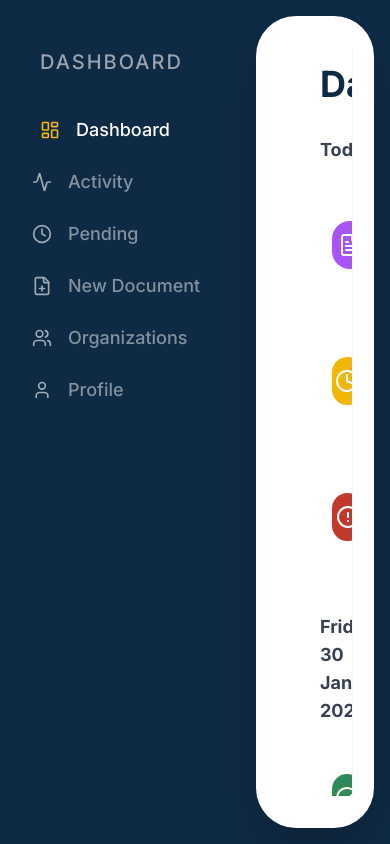
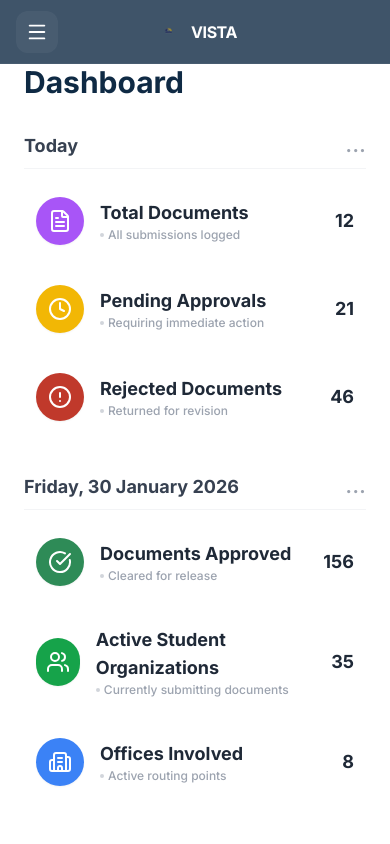
Before and after one commit to Purple-House-ni-JD/hackathon, a React (Vite) app in the folder hack-frontend/: page /dashboard in a window 390 px wide. Built offline with nearby package versions, Linux system fonts and the light colour scheme.

Commit message:
Refactor AdminDashboard and improve mobile navigation

```diff
--- /dev/null
+++ b/hack-frontend/src/components/AdminProfile.tsx
@@ -0,0 +1,65 @@
+import React from "react";
+
+interface AdminProfileProps {
+    email: string;
+    role: string;
+    department: string;
+    avatarUrl: string;
+    variant?: "light" | "dark";
+}
+
+const AdminProfile: React.FC<AdminProfileProps> = ({
+    email,
+    role,
+    department,
+    avatarUrl,
+    variant = "light",
+}) => {
+    const isDark = variant === "dark";
+
+    return (
+        <div className={`flex flex-col items-center w-full ${isDark ? "text-white" : "text-ustp-navy"}`}>
+            {/* Profile Section */}
+            <div className="flex flex-col items-center mb-6 lg:mb-8 w-full">
+                <div className="relative mb-4">
+                    <img
+                        src={avatarUrl}
+                        alt="Profile"
+                        className="w-20 h-20 lg:w-24 lg:h-24 rounded-2xl object-cover shadow-lg border-2 border-white/20"
+                    />
+                    <div className="absolute -top-2 -right-2 bg-red-500 text-white text-xs font-bold w-6 h-6 rounded-full flex items-center justify-center border-2 border-white">
+                        4
+                    </div>
+                </div>
+                <h3 className={`text-xl font-bold text-center ${isDark ? "text-white" : "text-ustp-navy"}`}>
+                    Admin Staff
+                </h3>
+                <p className={`text-sm underline cursor-pointer hover:text-ustp-gold transition-colors ${isDark ? "text-gray-400" : "text-gray-500"}`}>
+                    {email}
+                </p>
+            </div>
+
+            {/* User Details */}
+            <div className={`space-y-4 lg:space-y-6 w-full text-center ${isDark ? "lg:text-center" : "lg:text-left"} mb-8 lg:mb-0`}>
+                <div>
+                    <label className={`text-xs font-bold uppercase ${isDark ? "text-gray-500" : "text-gray-400"}`}>
+                        Role
+                    </label>
+                    <p className={`text-sm font-semibold ${isDark ? "text-white" : "text-ustp-navy"}`}>
+                        {role}
+                    </p>
+                </div>
+                <div>
+                    <label className={`text-xs font-bold uppercase ${isDark ? "text-gray-500" : "text-gray-400"}`}>
+                        Department
+                    </label>
+                    <p className={`text-sm font-semibold ${isDark ? "text-white" : "text-ustp-navy"}`}>
+                        {department}
+                    </p>
+                </div>
+            </div>
+        </div>
+    );
+};
+
+export default AdminProfile;
--- a/hack-frontend/src/pages/admin/AdminDashboard.tsx
+++ b/hack-frontend/src/pages/admin/AdminDashboard.tsx
@@ -10,47 +10,98 @@ import {
   AlertCircle,
   CheckCircle,
   Building2,
+  Menu,
+  X,
 } from "lucide-react";
 
+import AdminProfile from "../../components/AdminProfile";
+
 const AdminDashboard = () => {
+  const [isSidebarOpen, setIsSidebarOpen] = React.useState(false);
+
+  const adminData = {
+    email: "osa.admin@ustp.edu.ph",
+    role: "Super Admin",
+    department: "Student Affairs",
+    avatarUrl: "https://images.unsplash.com/photo-1494790108377-be9c29b29330?ixlib=rb-1.2.1&auto=format&fit=crop&w=128&q=80"
+  };
+
   return (
-    <div className="flex h-screen bg-ustp-navy text-white overflow-hidden font-sans">
+    <div className="flex h-screen bg-ustp-navy text-white overflow-hidden font-sans relative">
+      {/* MOBILE HEADER - Improved for better visibility */}
+      <div className="lg:hidden fixed top-0 left-0 right-0 bg-ustp-navy/80 backdrop-blur-xl border-b border-white/5 h-16 px-4 flex items-center justify-between z-50">
+        <button
+          onClick={() => setIsSidebarOpen(!isSidebarOpen)}
+          className="p-2.5 bg-white/5 hover:bg-white/10 rounded-xl text-white transition-all active:scale-95"
+          aria-label="Toggle Menu"
+        >
+          {isSidebarOpen ? <X size={22} /> : <Menu size={22} />}
+        </button>
+        <div className="flex items-center gap-2">
+          <img src="/vistalogo.png" alt="Logo" className="w-7 h-7" />
+          <span className="font-bold tracking-tight text-white">VISTA</span>
+        </div>
+        <div className="w-10"></div> {/* Spacer for symmetry */}
+      </div>
+
       {/* 1. LEFT NAVIGATION (Floating on Blue) */}
-      <aside className="w-64 flex flex-col pt-12 pl-8 pb-8 space-y-10">
+      <aside
+        className={`
+        ${isSidebarOpen ? "translate-x-0" : "-translate-x-full"}
+        lg:translate-x-0 lg:flex w-64 flex flex-col pt-12 px-8 pb-8 space-y-10
+        fixed lg:relative inset-y-0 left-0 bg-ustp-navy z-40 transition-transform duration-300 ease-in-out
+      `}
+      >
         <h2 className="text-xl font-medium text-gray-400 uppercase tracking-widest pl-2">
           Dashboard
         </h2>
 
-        <nav className="flex flex-col space-y-6">
+        <nav className="flex flex-col space-y-6 flex-1">
           <NavItem
             icon={<LayoutDashboard size={20} />}
             label="Dashboard"
             active
+            onClick={() => setIsSidebarOpen(false)}
           />
-          <NavItem icon={<Activity size={20} />} label="Activity" />
-          <NavItem icon={<Clock size={20} />} label="Pending" />
-          <NavItem icon={<FilePlus size={20} />} label="New Document" />
-          <NavItem icon={<Users size={20} />} label="Organizations" />
-          <NavItem icon={<User size={20} />} label="Profile" />
+          <NavItem icon={<Activity size={20} />} label="Activity" onClick={() => setIsSidebarOpen(false)} />
+          <NavItem icon={<Clock size={20} />} label="Pending" onClick={() => setIsSidebarOpen(false)} />
+          <NavItem icon={<FilePlus size={20} />} label="New Document" onClick={() => setIsSidebarOpen(false)} />
+          <NavItem icon={<Users size={20} />} label="Organizations" onClick={() => setIsSidebarOpen(false)} />
+          <NavItem icon={<User size={20} />} label="Profile" onClick={() => setIsSidebarOpen(false)} />
         </nav>
+
+        {/* ADMIN PROFILE IN SIDEBAR (Mobile/Tablet Only) */}
+        <div className="lg:hidden mt-auto border-t border-white/10 pt-8">
+          <AdminProfile {...adminData} variant="dark" />
+        </div>
       </aside>
 
+      {/* OVERLAY for mobile sidebar */}
+      {isSidebarOpen && (
+        <div
+          className="fixed inset-0 bg-black/50 z-30 lg:hidden"
+          onClick={() => setIsSidebarOpen(false)}
+        />
+      )}
+
       {/* 2. MAIN CARD CONTAINER */}
-      <main className="flex-1 bg-white text-neutral-dark rounded-[2.5rem] my-4 mr-4 p-8 shadow-2xl flex overflow-hidden relative">
+      <main className="flex-1 bg-white text-neutral-dark rounded-none lg:rounded-[2.5rem] lg:my-4 lg:mr-4 p-4 lg:p-8 shadow-2xl flex flex-col lg:flex-row overflow-hidden relative">
         {/* CENTER CONTENT: Stats & Lists */}
-        <div className="flex-1 px-8 pt-4 overflow-y-auto scrollbar-hide">
-          <h1 className="text-4xl font-bold text-ustp-navy mb-8">Dashboard</h1>
+        <div className="flex-1 px-2 lg:px-8 pt-12 lg:pt-4 overflow-y-auto scrollbar-hide">
+          <h1 className="text-3xl lg:text-4xl font-bold text-ustp-navy mb-8">
+            Dashboard
+          </h1>
 
           {/* Section: Today */}
           <div className="mb-10">
             <div className="flex justify-between items-end mb-4 border-b border-gray-100 pb-2">
               <h3 className="text-lg font-bold text-gray-700">Today</h3>
-              <span className="text-gray-400 text-2xl pb-1 leading-none">
+              <span className="text-gray-400 text-2xl pb-1 leading-none cursor-pointer hover:text-ustp-navy transition-colors">
                 ...
               </span>
             </div>
 
-            <div className="space-y-6">
+            <div className="grid grid-cols-1 md:grid-cols-2 lg:grid-cols-1 gap-4 lg:gap-6">
               <StatItem
                 icon={<FileText className="text-white" size={24} />}
                 color="bg-purple-500"
@@ -81,12 +132,12 @@ const AdminDashboard = () => {
               <h3 className="text-lg font-bold text-gray-700">
                 Friday, 30 January 2026
               </h3>
-              <span className="text-gray-400 text-2xl pb-1 leading-none">
+              <span className="text-gray-400 text-2xl pb-1 leading-none cursor-pointer hover:text-ustp-navy transition-colors">
                 ...
               </span>
             </div>
 
-            <div className="space-y-6">
+            <div className="grid grid-cols-1 md:grid-cols-2 lg:grid-cols-1 gap-4 lg:gap-6">
               <StatItem
                 icon={<CheckCircle className="text-white" size={24} />}
                 color="bg-status-approved"
@@ -115,50 +166,13 @@ const AdminDashboard = () => {
           </div>
         </div>
 
-        {/* 3. RIGHT PANEL: Profile & Logo */}
-        <div className="w-80 border-l border-gray-100 pl-8 pt-4 flex flex-col">
-          {/* Profile Section */}
-          <div className="flex flex-col items-center mb-12">
-            <div className="relative mb-4">
-              <img
-                src="https://images.unsplash.com/photo-1494790108377-be9c29b29330?ixlib=rb-1.2.1&auto=format&fit=crop&w=128&q=80"
-                alt="Profile"
-                className="w-24 h-24 rounded-2xl object-cover shadow-lg"
-              />
-              <div className="absolute -top-2 -right-2 bg-red-500 text-white text-xs font-bold w-6 h-6 rounded-full flex items-center justify-center border-2 border-white">
-                4
-              </div>
-            </div>
-            <h3 className="text-xl font-bold text-ustp-navy">Admin Staff</h3>
-            <p className="text-gray-500 text-sm underline cursor-pointer hover:text-ustp-gold">
-              osa.admin@ustp.edu.ph
-            </p>
-          </div>
-
-          {/* User Details (Read Only) */}
-          <div className="space-y-6 flex-1">
-            <div>
-              <label className="text-xs font-bold text-gray-400 uppercase">
-                Role
-              </label>
-              <p className="text-sm font-semibold text-ustp-navy">
-                Super Admin
-              </p>
-            </div>
-            <div>
-              <label className="text-xs font-bold text-gray-400 uppercase">
-                Department
-              </label>
-              <p className="text-sm font-semibold text-ustp-navy">
-                Student Affairs
-              </p>
-            </div>
-          </div>
+        {/* 3. RIGHT PANEL: Profile & Logo (Desktop Only) */}
+        <div className="hidden lg:flex w-80 border-l border-gray-100 pl-8 pt-4 flex-col items-center">
+          <AdminProfile {...adminData} variant="light" />
 
           {/* VISTA Logo at Bottom Right */}
           <div className="mt-auto flex flex-col items-center opacity-80 pb-4">
-            {/* Replace this with your <img src="/vistalogo.png" /> */}
-            <div className="w-20 h-20 mb-2">
+            <div className="w-20 h-20 mb-2 transform hover:scale-110 transition-transform duration-300">
               <img
                 src="/vistalogo.png"
                 alt="VISTA"
@@ -184,12 +198,15 @@ const NavItem = ({
   icon,
   label,
   active = false,
+  onClick,
 }: {
   icon: React.ReactNode;
   label: string;
   active?: boolean;
+  onClick?: () => void;
 }) => (
   <div
+    onClick={onClick}
     className={`flex items-center gap-4 cursor-pointer group transition-all duration-200 ${active ? "opacity-100 translate-x-2" : "opacity-60 hover:opacity-100 hover:translate-x-1"}`}
   >
     <div
@@ -205,7 +222,16 @@ const NavItem = ({
   </div>
 );
 
-const StatItem = ({ icon, color, title, subtitle, value }: any) => (
+interface StatItemProps {
+  icon: React.ReactNode;
+  color: string;
+  title: string;
+  subtitle: string;
+  value: string | number;
+  isCurrency?: boolean;
+}
+
+const StatItem = ({ icon, color, title, subtitle, value }: StatItemProps) => (
   <div className="flex items-center justify-between group cursor-pointer hover:bg-gray-50 p-3 rounded-xl transition-colors">
     <div className="flex items-center gap-4">
       <div
--- a/hack-frontend/src/pages/admin/AdminLogin.tsx
+++ b/hack-frontend/src/pages/admin/AdminLogin.tsx
@@ -71,7 +71,7 @@ const Login = () => {
             {/* TYPOGRAPHY MAGIC */}
             <div className="space-y-4">
               {/* Big Gradient Title */}
-              <h1 className="text-6xl font-black tracking-tighter text-transparent bg-clip-text bg-gradient-to-r from-white via-blue-100 to-ustp-gold drop-shadow-sm">
+              <h1 className="text-4xl lg:text-6xl font-black tracking-tighter text-transparent bg-clip-text bg-gradient-to-r from-white via-blue-100 to-ustp-gold drop-shadow-sm">
                 V.I.S.T.A
               </h1>
 
@@ -99,8 +99,8 @@ const Login = () => {
       </div>
 
       {/* RIGHT SIDE - ADMIN LOGIN FORM (Kept Clean) */}
-      <div className="w-full lg:w-1/2 flex flex-col justify-center items-center p-8 bg-neutral-50">
-        <div className="w-full max-w-md bg-white p-10 rounded-2xl shadow-lg border border-gray-100">
+      <div className="w-full lg:w-1/2 flex flex-col justify-center items-center p-4 lg:p-8 bg-neutral-50">
+        <div className="w-full max-w-md bg-white p-6 lg:p-10 rounded-2xl shadow-lg border border-gray-100">
           <div className="mb-8">
             <h2 className="text-3xl font-bold text-ustp-navy">Admin Login</h2>
             <p className="text-gray-500 mt-2">
```
Also changed, not shown: hack-frontend/public/vista-logo.png.
